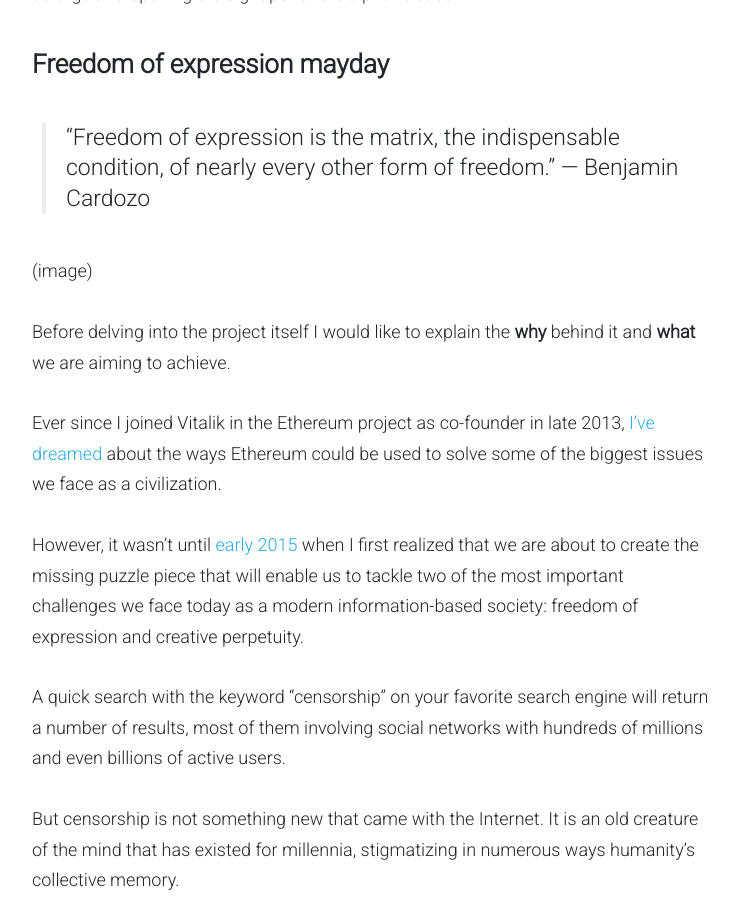
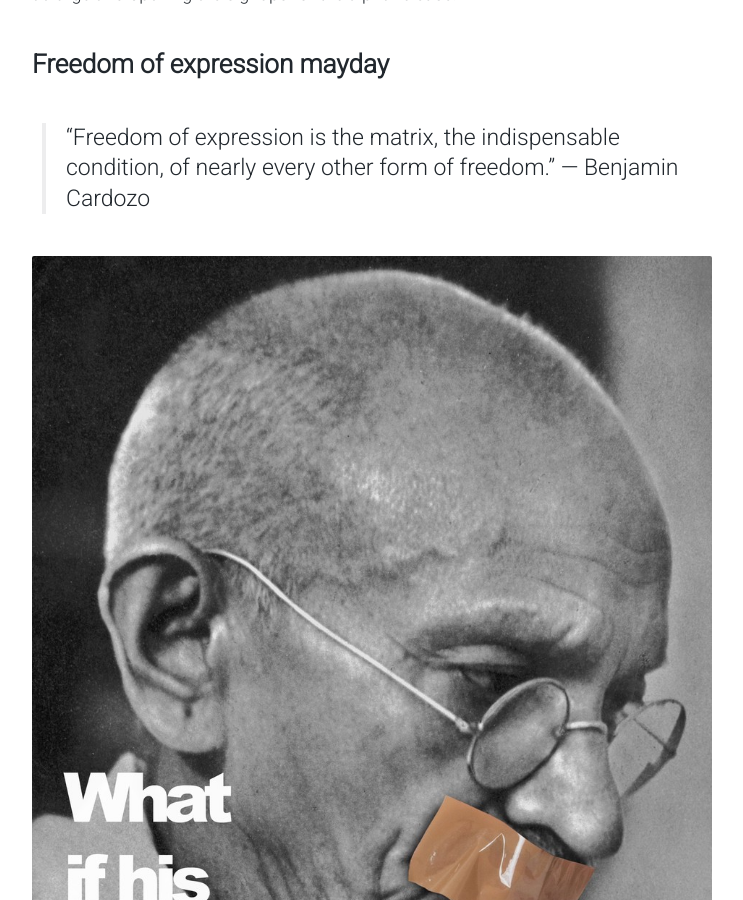
Before and after one commit to AKASHAorg/blog.akasha.world, a Jekyll site: the page built from _posts/2016-05-03-unveiling-akasha.md, in a window 1280 px wide and 900 px high, scrolled down 863 px. Shown: the whole window, without its empty margins (268-1011 px from the left). Built offline with Jekyll 4.4.1, drawn with Linux system fonts in a browser that asks for light colours; comment, search, counter and statistics services are not loaded.

Commit message:
Image test

```diff
--- a/_posts/2016-05-03-unveiling-akasha.md
+++ b/_posts/2016-05-03-unveiling-akasha.md
@@ -14,7 +14,7 @@ For the past year we have worked on [AKASHA](http://akasha.world/), a next-gener
 ### Freedom of expression mayday
 > "Freedom of expression is the matrix, the indispensable condition, of nearly every other form of freedom." — Benjamin Cardozo
 
-(image)
+![Test Image]({{ site.baseurl }}/content/images/Gandhi.jpg)
 
 Before delving into the project itself I would like to explain the **why** behind it and **what** we are aiming to achieve.
 
```
